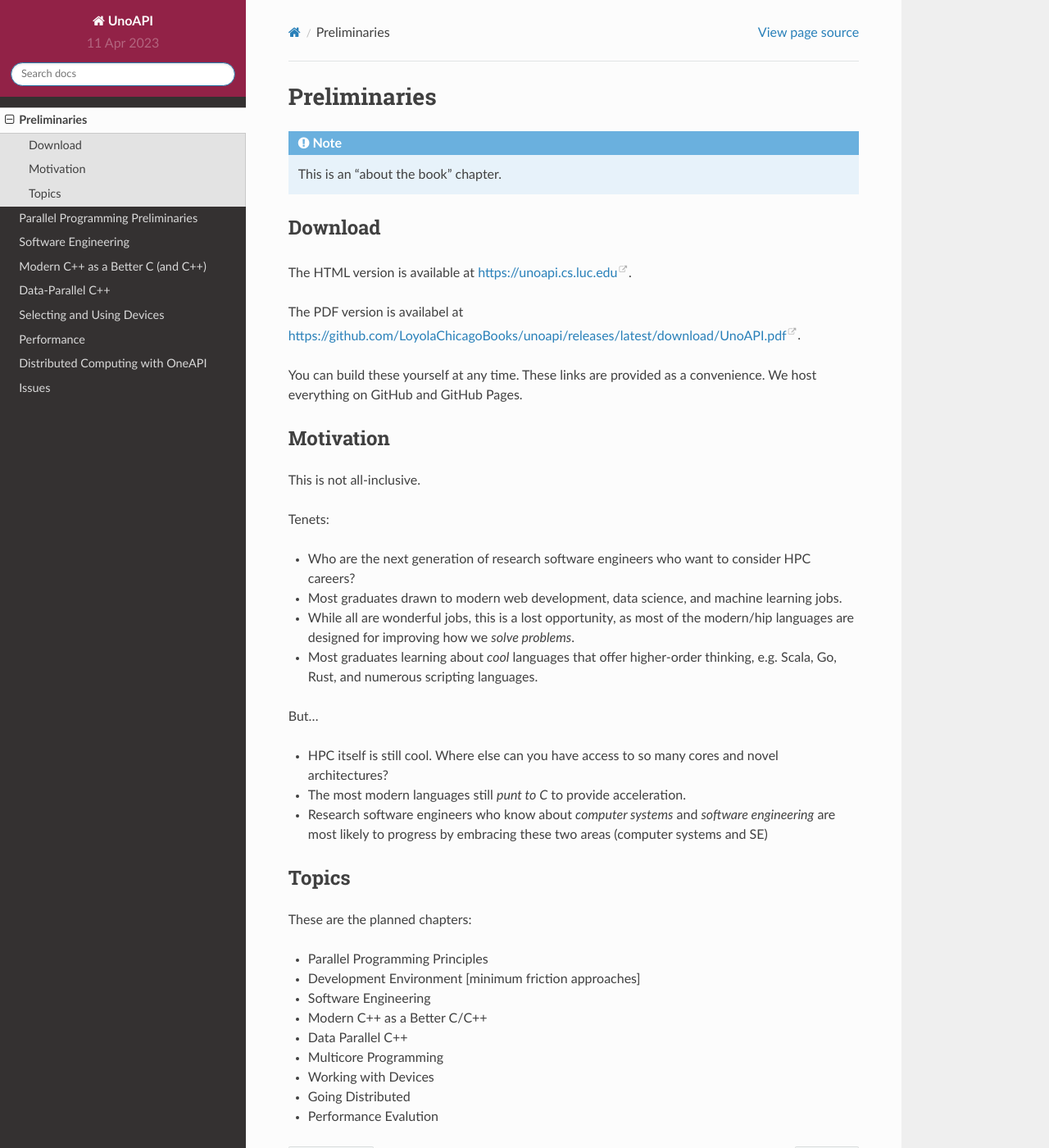
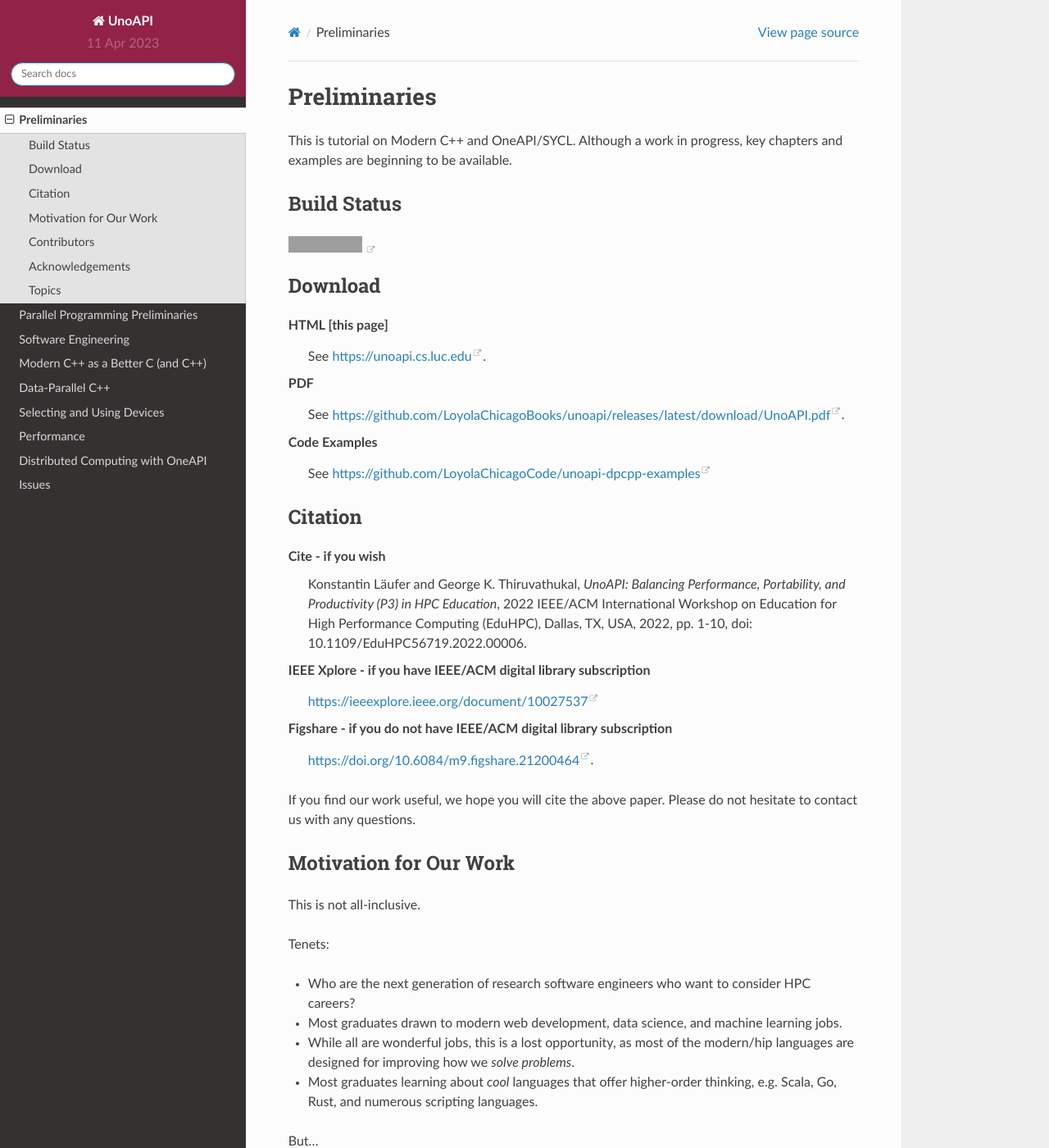
Before and after one commit to LoyolaChicagoBooks/unoapi, a Sphinx documentation site: the page built from source/00-preliminaries/preliminaries.rst, in a window 1280 px wide and 1400 px high. Shown: the whole window at 82% size. Built offline with Sphinx 7.4.7 and the Read the Docs theme 2.0.0, drawn with Linux system fonts in a browser that asks for light colours; some of the changed text lies outside the part shown; grey boxes are pictures that could not be loaded.

Commit message:
updates to book overview

```diff
--- a/source/00-preliminaries/preliminaries.rst
+++ b/source/00-preliminaries/preliminaries.rst
@@ -1,21 +1,46 @@
 Preliminaries
 ================
 
-.. note::
+This is tutorial on Modern C++ and OneAPI/SYCL.
+Although a work in progress, key chapters and examples are beginning to be available.
 
-   This is an "about the book" chapter.
+
+Build Status
+--------------
+
+.. image:: https://github.com/LoyolaChicagoBooks/unoapi/actions/workflows/main.yml/badge.svg
+   :target: https://github.com/LoyolaChicagoBooks/unoapi/actions/workflows/main.yml
+   :alt: GitHub Pages and Release PDF
 
 Download
 ---------
 
-The HTML version is available at https://unoapi.cs.luc.edu.
+HTML [this page]
+   See https://unoapi.cs.luc.edu.
 
-The PDF version is availabel at https://github.com/LoyolaChicagoBooks/unoapi/releases/latest/download/UnoAPI.pdf.
+PDF
+   See https://github.com/LoyolaChicagoBooks/unoapi/releases/latest/download/UnoAPI.pdf.
 
-You can build these yourself at any time. These links are provided as a convenience. We host everything on GitHub and GitHub Pages.
+Code Examples
+   See https://github.com/LoyolaChicagoCode/unoapi-dpcpp-examples
 
-Motivation
------------
+Citation
+---------
+
+Cite - if you wish
+   Konstantin Läufer and George K. Thiruvathukal, *UnoAPI: Balancing Performance, Portability, and Productivity (P3) in HPC Education*, 2022 IEEE/ACM International Workshop on Education for High Performance Computing (EduHPC), Dallas, TX, USA, 2022, pp. 1-10, doi: 10.1109/EduHPC56719.2022.00006.
+
+IEEE Xplore - if you have IEEE/ACM digital library subscription
+   https://ieeexplore.ieee.org/document/10027537
+
+Figshare - if you do not have IEEE/ACM digital library  subscription
+   https://doi.org/10.6084/m9.figshare.21200464.
+
+If you find our work useful, we hope you will cite the above paper.
+Please do not hesitate to contact us with any questions.
+
+Motivation for Our Work
+-------------------------
 
 This is not all-inclusive.
 
@@ -32,8 +57,16 @@ But...
 - The most modern languages still *punt to C* to provide acceleration.
 - Research software engineers who know about *computer systems* and *software engineering* are most likely to progress by embracing these two areas (computer systems and SE)
 
+Contributors
+--------------
 
+- `George K. Thiruvathukal (project lead) <https://gkt.sh>`__
+- `Konstantin Läufer <https://laufer.cs.luc.edu>`__
 
+Acknowledgements
+-----------------
+
+Thanks to Intel Corporation for their support of our work (George Silva, Omar Toral, Ben Odom).
 
 Topics
 -----------
```
